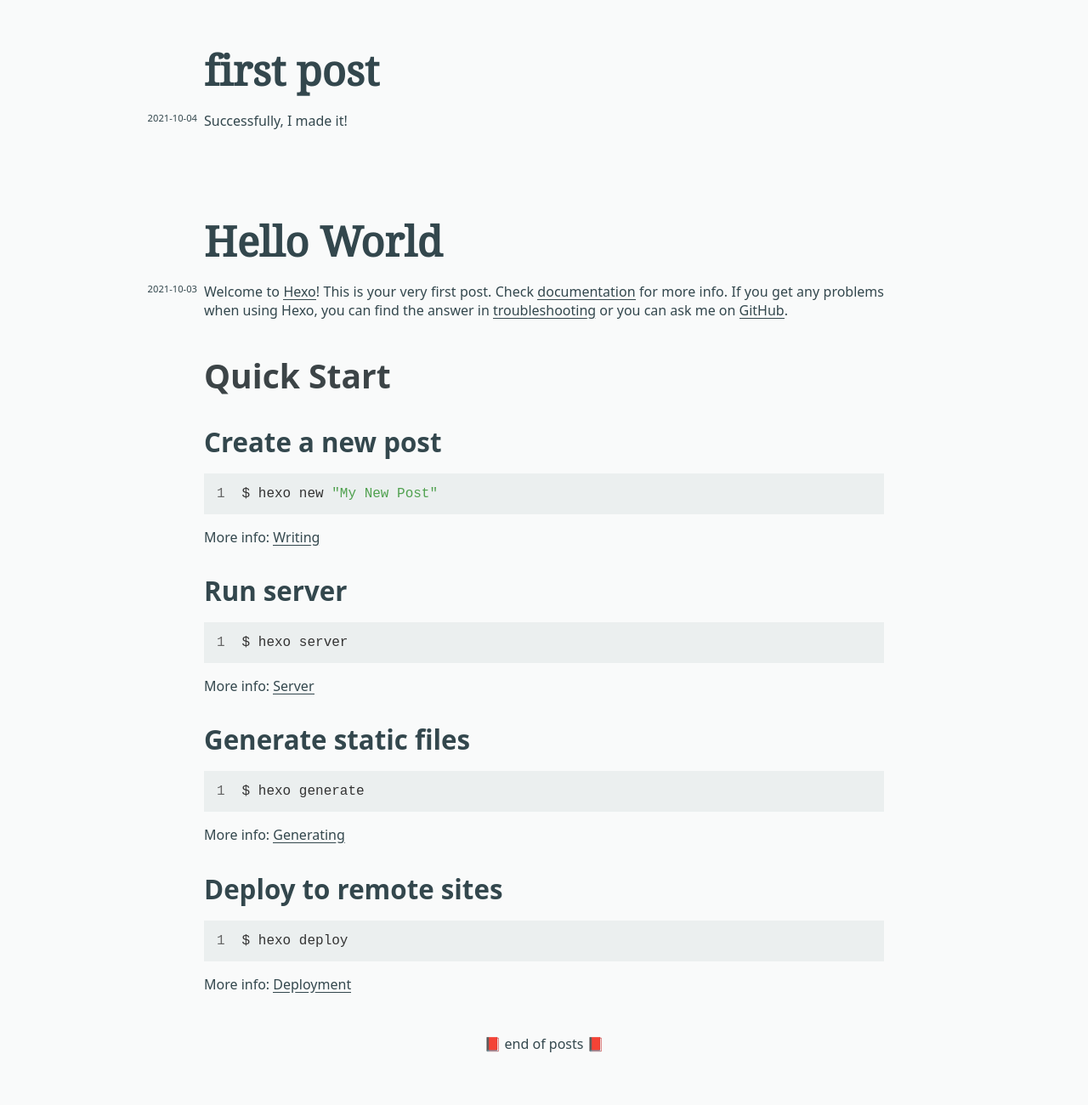
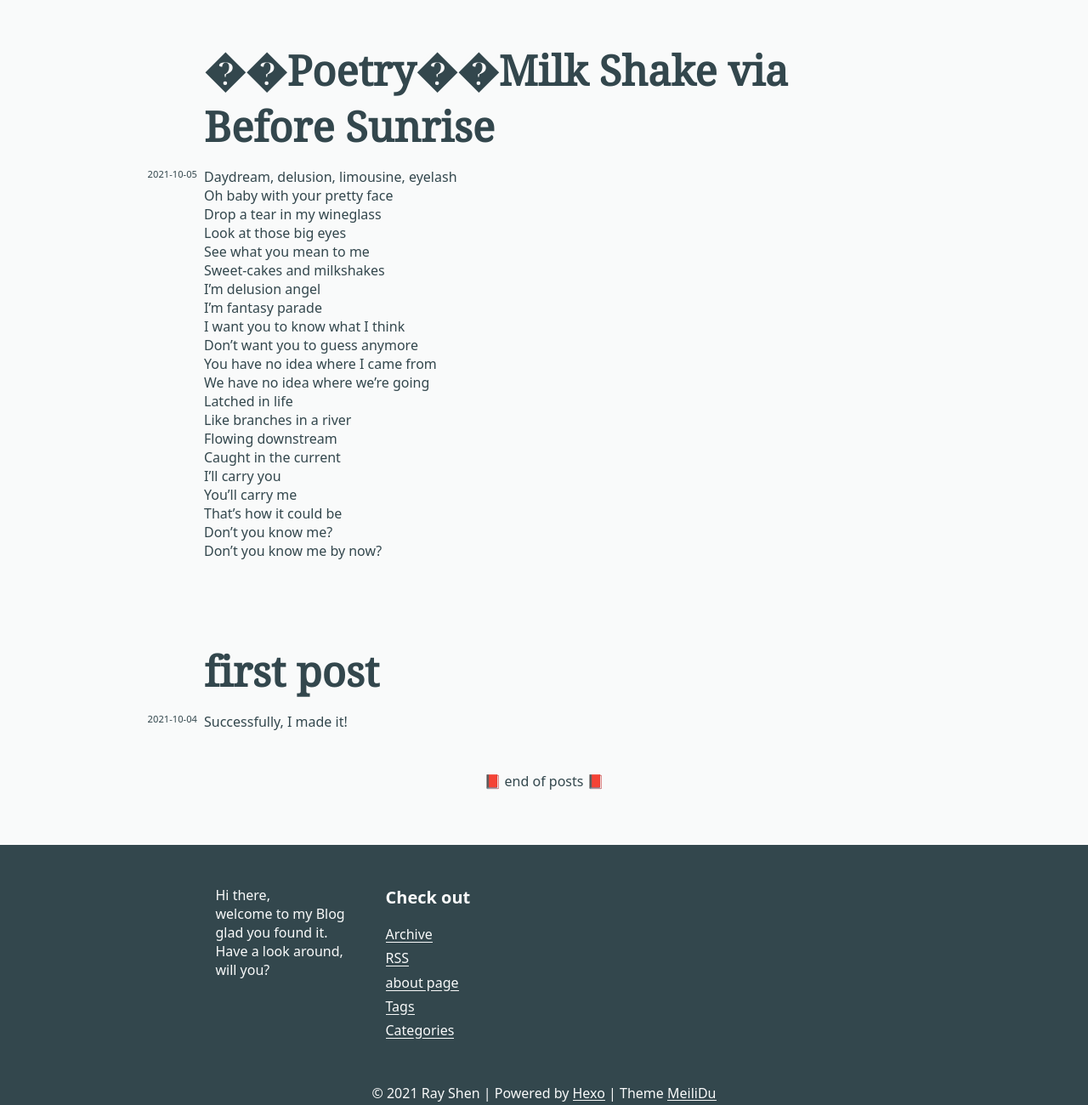
Before and after one commit to rraysh/rraysh.github.io, a plain HTML site: page index.html in a window 1280 px wide. Shown: the part 400-1700 px from the top of the page at 85% size. Drawn offline with Linux system fonts and the light colour scheme; a web font is replaced by a local one.

Commit message:
Site updated: 2021-10-05 09:50:58

```diff
--- a/index.html
+++ b/index.html
@@ -35,10 +35,10 @@
 
 	<article>
 
-		<h1><a href="/2021/10/04/newpaper/">first post</a></h1>
+		<h1><a href="/2021/10/05/milk shake/">��Poetry��Milk Shake via Before Sunrise</a></h1>
 
 	<div class="article__infos">
-		<span class="article__date">2021-10-04</span><br />
+		<span class="article__date">2021-10-05</span><br />
 
 
 	</div>
@@ -46,7 +46,7 @@
 
 
 
-		<p>Successfully, I made it!</p>
+		<p>Daydream, delusion, limousine, eyelash<br>Oh baby with your pretty face<br>Drop a tear in my wineglass<br>Look at those big eyes<br>See what you mean to me<br>Sweet-cakes and milkshakes<br>I’m delusion angel<br>I’m fantasy parade<br>I want you to know what I think<br>Don’t want you to guess anymore<br>You have no idea where I came from<br>We have no idea where we’re going<br>Latched in life<br>Like branches in a river<br>Flowing downstream<br>Caught in the current<br>I’ll carry you<br>You’ll carry me<br>That’s how it could be<br>Don’t you know me?<br>Don’t you know me by now?</p>
 
 
 
@@ -59,10 +59,10 @@
 
 	<article>
 
-		<h1><a href="/2021/10/03/hello-world/">Hello World</a></h1>
+		<h1><a href="/2021/10/04/first post/">first post</a></h1>
 
 	<div class="article__infos">
-		<span class="article__date">2021-10-03</span><br />
+		<span class="article__date">2021-10-04</span><br />
 
 
 	</div>
@@ -70,19 +70,7 @@
 
 
 
-		<p>Welcome to <a target="_blank" rel="noopener" href="https://hexo.io/">Hexo</a>! This is your very first post. Check <a target="_blank" rel="noopener" href="https://hexo.io/docs/">documentation</a> for more info. If you get any problems when using Hexo, you can find the answer in <a target="_blank" rel="noopener" href="https://hexo.io/docs/troubleshooting.html">troubleshooting</a> or you can ask me on <a target="_blank" rel="noopener" href="https://github.com/hexojs/hexo/issues">GitHub</a>.</p>
-<h2 id="Quick-Start"><a href="#Quick-Start" class="headerlink" title="Quick Start"></a>Quick Start</h2><h3 id="Create-a-new-post"><a href="#Create-a-new-post" class="headerlink" title="Create a new post"></a>Create a new post</h3><figure class="highlight bash"><table><tr><td class="gutter"><pre><span class="line">1</span><br></pre></td><td class="code"><pre><span class="line">$ hexo new <span class="string">&quot;My New Post&quot;</span></span><br></pre></td></tr></table></figure>
-
-<p>More info: <a target="_blank" rel="noopener" href="https://hexo.io/docs/writing.html">Writing</a></p>
-<h3 id="Run-server"><a href="#Run-server" class="headerlink" title="Run server"></a>Run server</h3><figure class="highlight bash"><table><tr><td class="gutter"><pre><span class="line">1</span><br></pre></td><td class="code"><pre><span class="line">$ hexo server</span><br></pre></td></tr></table></figure>
-
-<p>More info: <a target="_blank" rel="noopener" href="https://hexo.io/docs/server.html">Server</a></p>
-<h3 id="Generate-static-files"><a href="#Generate-static-files" class="headerlink" title="Generate static files"></a>Generate static files</h3><figure class="highlight bash"><table><tr><td class="gutter"><pre><span class="line">1</span><br></pre></td><td class="code"><pre><span class="line">$ hexo generate</span><br></pre></td></tr></table></figure>
-
-<p>More info: <a target="_blank" rel="noopener" href="https://hexo.io/docs/generating.html">Generating</a></p>
-<h3 id="Deploy-to-remote-sites"><a href="#Deploy-to-remote-sites" class="headerlink" title="Deploy to remote sites"></a>Deploy to remote sites</h3><figure class="highlight bash"><table><tr><td class="gutter"><pre><span class="line">1</span><br></pre></td><td class="code"><pre><span class="line">$ hexo deploy</span><br></pre></td></tr></table></figure>
-
-<p>More info: <a target="_blank" rel="noopener" href="https://hexo.io/docs/one-command-deployment.html">Deployment</a></p>
+		<p>Successfully, I made it!</p>
 
 
 
```
Also changed, not shown: 2021/10/03/hello-world/index.html (deleted, +0 -106 lines), 2021/10/04/first post/index.html (renamed from 2021/10/04/newpaper/index.html, +1 -1 lines), 2021/10/05/milk shake/index.html (added, +94 -0 lines), archives/2021/10/index.html (+2 -2 lines), archives/2021/index.html (+2 -2 lines).
